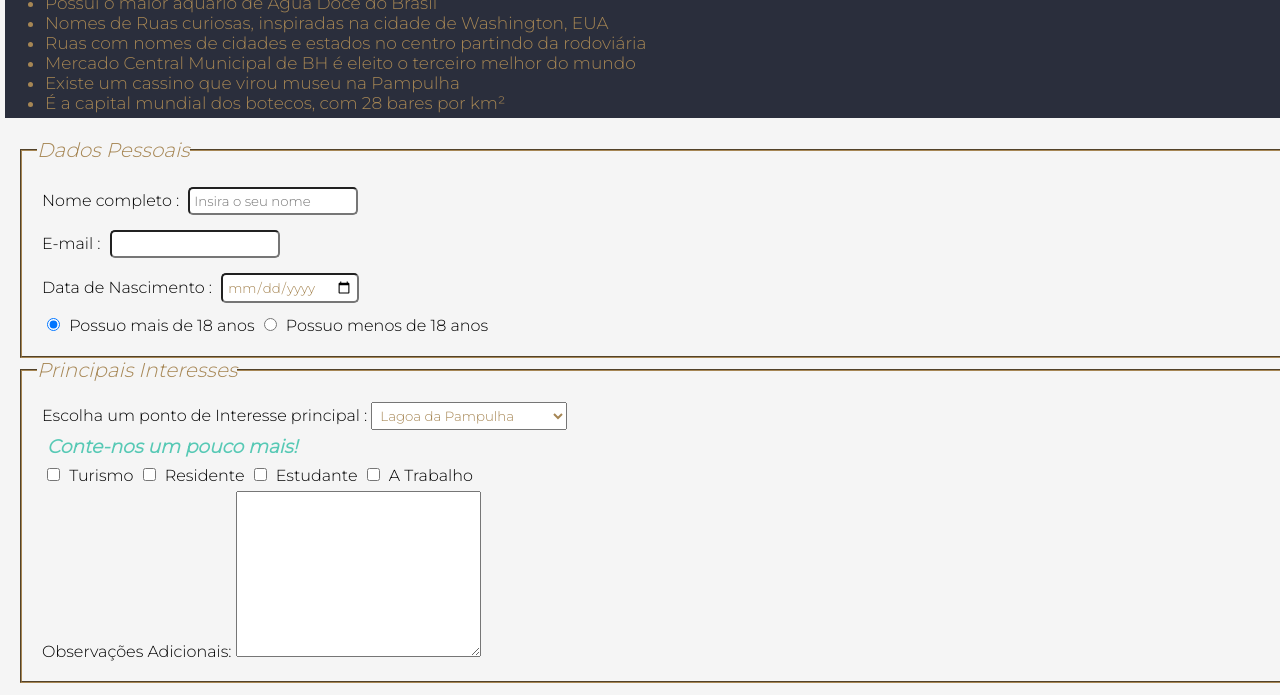
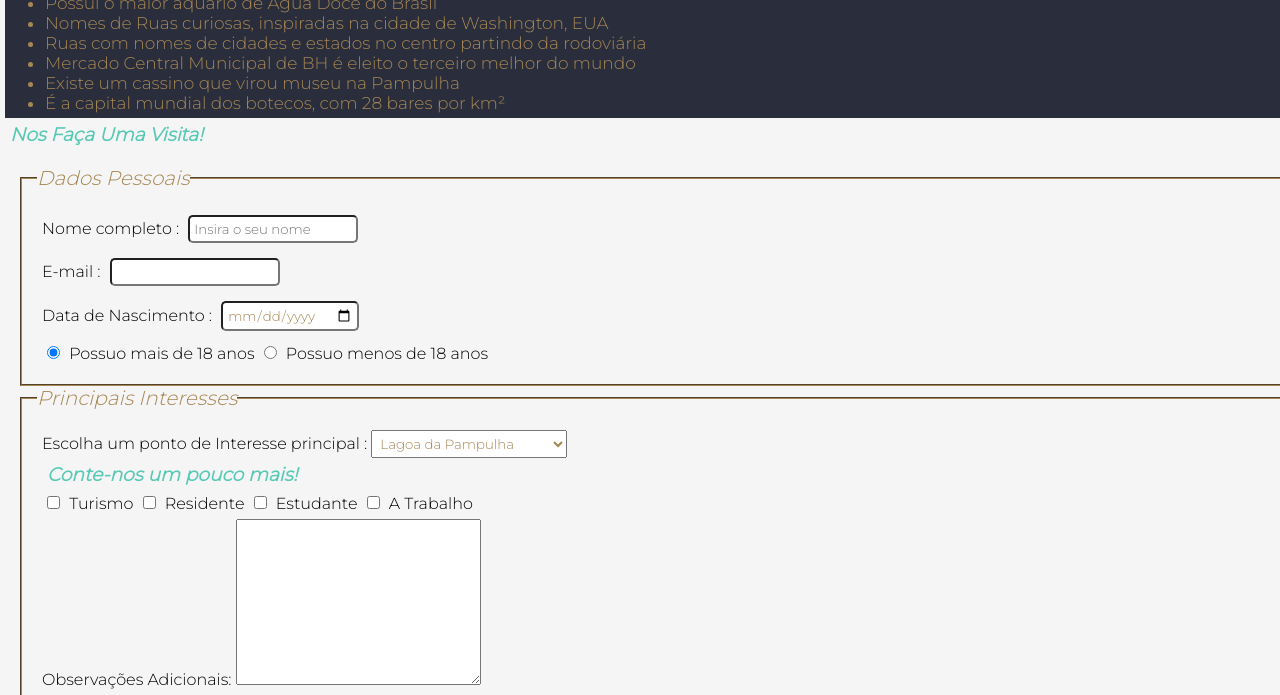
Before and after one commit to l-rosa/lucasrosa.github.io, a plain HTML site: page index.html in a window 1280 px wide. Shown: the part 1360-2055 px from the top of the page. Drawn offline with Linux system fonts and the light colour scheme; a web font is replaced by a local one.

Commit message:
Update index.html

```diff
--- a/index.html
+++ b/index.html
@@ -49,6 +49,13 @@
                 <li>É a capital mundial dos botecos, com 28 bares por km²</li>
 
             </ul>
+
+
+        </div>
+
+        <div>
+
+            <h3> Nos Faça Uma Visita! </h3>
 
         </div>
 
```
